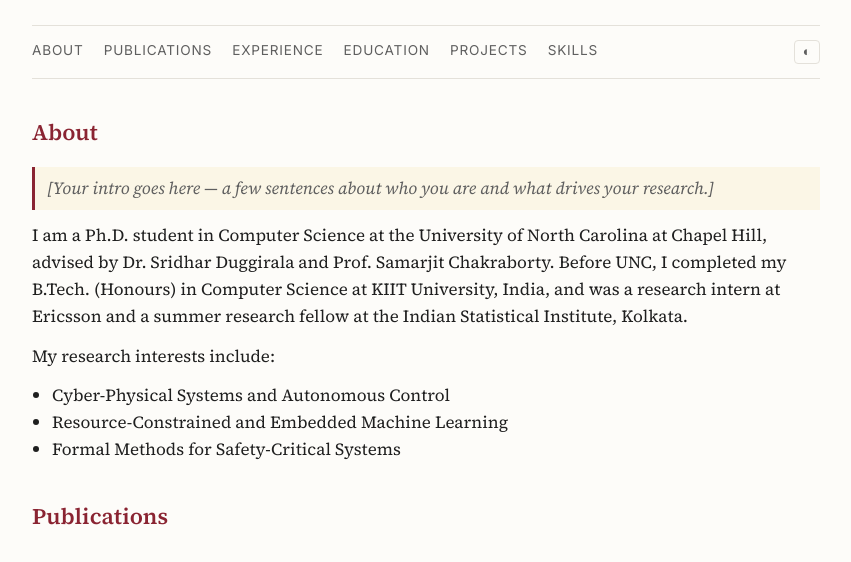
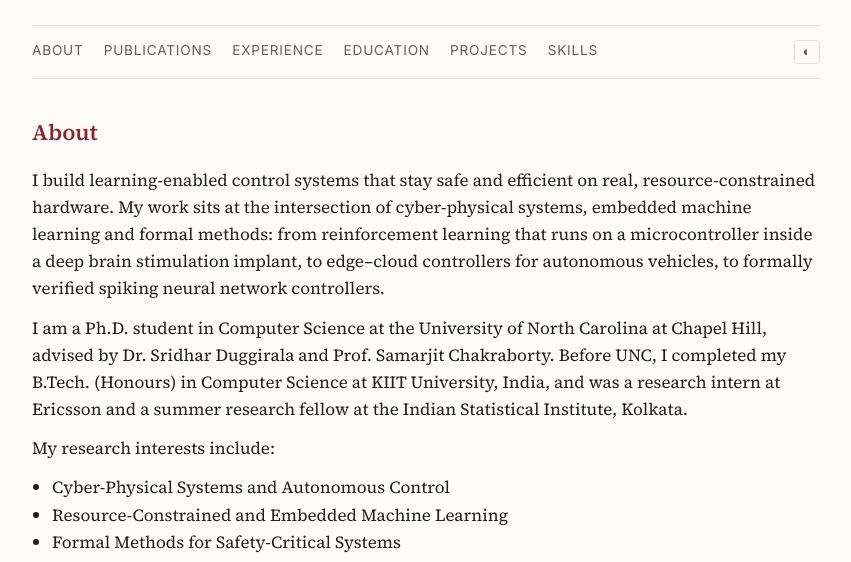
Before and after one commit to arkapravag/arkapravag.github.io, a plain HTML site: page index.html in a window 1280 px wide. Shown: the part 211-773 px from the top of the page, without its empty margins (214-1065 px from the left). Drawn offline with Linux system fonts and the light colour scheme.

Commit message:
Fill in About intro
Co-Authored-By: Claude Opus 5.5 <noreply@anthropic.com>
Claude-Session: https://claude.ai/code/session_017copTDpeD7chdiEEWXnVeR

```diff
--- a/index.html
+++ b/index.html
@@ -45,8 +45,12 @@
     <!-- ===== About ===== -->
     <section id="about">
       <h2>About</h2>
-      <!-- Replace this placeholder paragraph with your intro -->
-      <p class="placeholder">[Your intro goes here — a few sentences about who you are and what drives your research.]</p>
+      <p>
+        I build learning-enabled control systems that stay safe and efficient on real, resource-constrained hardware.
+        My work sits at the intersection of cyber-physical systems, embedded machine learning and formal methods:
+        from reinforcement learning that runs on a microcontroller inside a deep brain stimulation implant,
+        to edge&ndash;cloud controllers for autonomous vehicles, to formally verified spiking neural network controllers.
+      </p>
       <p>
         I am a Ph.D. student in Computer Science at the University of North Carolina at Chapel Hill,
         advised by Dr. Sridhar Duggirala and
```
